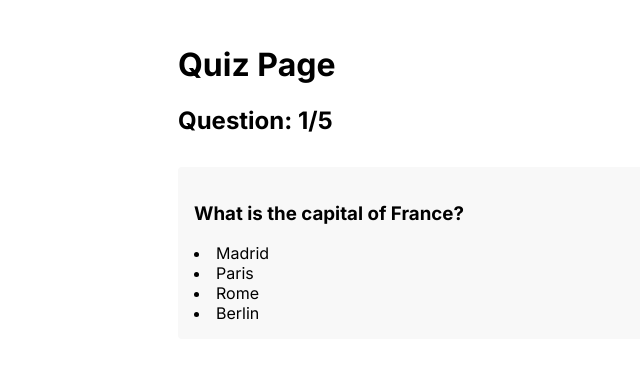
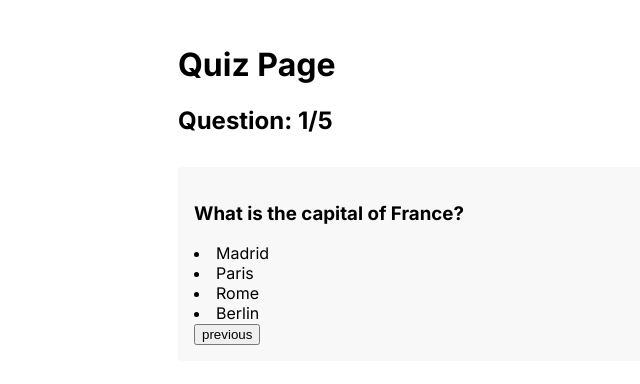
Before and after one commit to waleedd32/nextjs-quiz-app, a Next.js app: page /quiz in a window 1280 px wide. Shown: the top 384 px of the page, without its empty margins (92-732 px from the left). Built offline with nearby package versions, Linux system fonts and the light colour scheme.

Commit message:
Added Next and Previous buttons to quiz navigation

```diff
--- a/app/quiz/page.tsx
+++ b/app/quiz/page.tsx
@@ -54,6 +54,7 @@ const page = () => {
                 <span>{answer}</span>
               </li>
             ))}
+            {checked ? <button>next</button> : <button> previous</button>}
           </div>
         ) : (
           <div></div>
```
